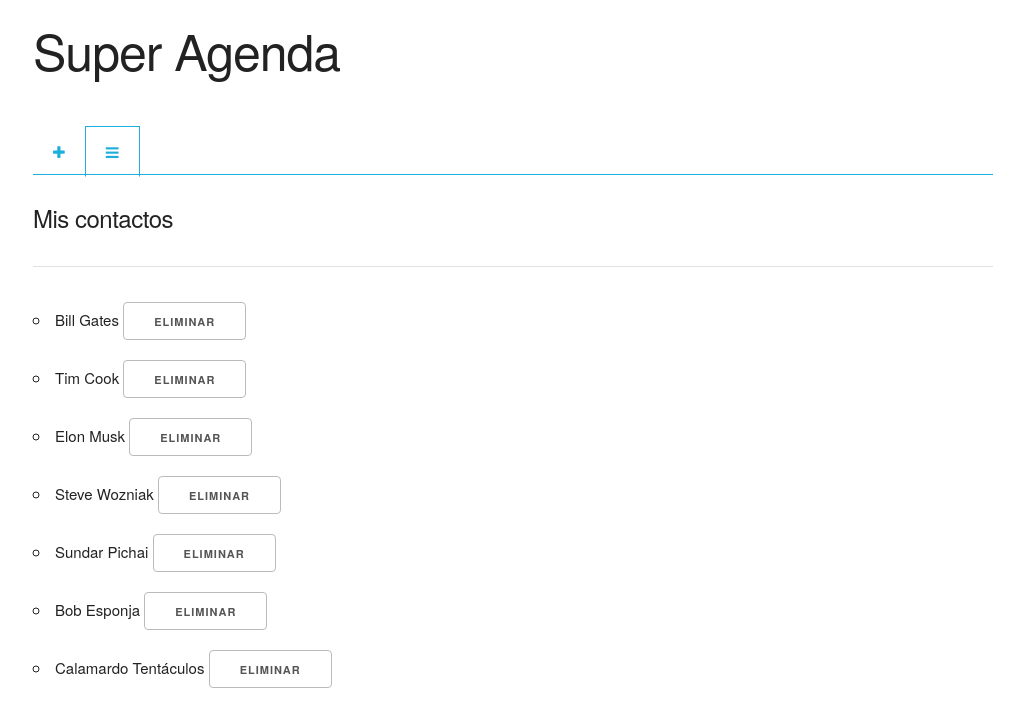
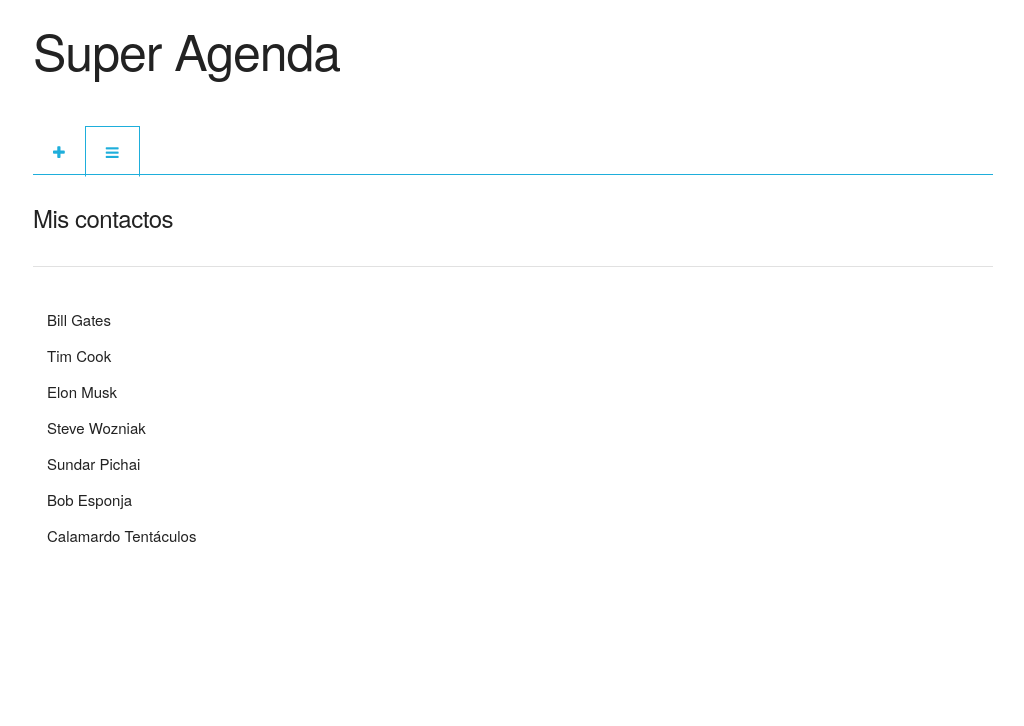
Before and after one commit to vermicida/kc-angular-altran, an Angular app: page /todos in a window 1280 px wide. Shown: the top 726 px of the page, without its empty margins (127-1151 px from the left). Built offline with nearby package versions, Linux system fonts and the light colour scheme; data requests are answered from the project's data file.

Commit message:
Añadimos un componente de detalles de contacto a nuestra agenda

```diff
--- a/src/app/app.module.ts
+++ b/src/app/app.module.ts
@@ -10,6 +10,7 @@ import { ContactosService } from './contactos.service';
 import { FormularioContactoComponent } from './formulario-contacto/formulario-contacto.component';
 import { NuevoContactoComponent } from './nuevo-contacto/nuevo-contacto.component';
 import { MisContactosComponent } from './mis-contactos/mis-contactos.component';
+import { DetallesContactoComponent } from './detalles-contacto/detalles-contacto.component';
 
 @NgModule({
   // En el metadato 'declarations' indicamos todos los componentes, directivas y
@@ -20,7 +21,8 @@ import { MisContactosComponent } from './mis-contactos/mis-contactos.component';
     ListaContactosComponent,
     FormularioContactoComponent,
     NuevoContactoComponent,
-    MisContactosComponent
+    MisContactosComponent,
+    DetallesContactoComponent
   ],
   // En el metadato 'imports' indicamos todos aquellos módulos de los cuáles depende
   // nuestra app para funcionar.
--- /dev/null
+++ b/src/app/detalles-contacto/detalles-contacto.component.html
@@ -0,0 +1,13 @@
+<div *ngIf="contacto">
+  <header>
+    <h5>{{ contacto.nombre }} {{ contacto.apellidos }}</h5>
+    <hr>
+  </header>
+  <div>
+    <span>{{ contacto.telefono }} {{ contacto.email }}</span>
+    <hr>
+  </div>
+  <div>
+    <span>{{ contacto.facebook }} {{ contacto.twitter }}</span>
+  </div>
+</div>
--- /dev/null
+++ b/src/app/detalles-contacto/detalles-contacto.component.ts
@@ -0,0 +1,15 @@
+import { Component, ViewEncapsulation, Input } from '@angular/core';
+
+import { Contacto } from '../contacto';
+
+@Component({
+  selector: 'app-detalles-contacto',
+  templateUrl: './detalles-contacto.component.html',
+  styleUrls: ['./detalles-contacto.component.css'],
+  encapsulation: ViewEncapsulation.None
+})
+export class DetallesContactoComponent {
+
+  @Input() contacto: Contacto;
+
+}
--- a/src/app/lista-contactos/lista-contactos.component.css
+++ b/src/app/lista-contactos/lista-contactos.component.css
@@ -0,0 +1,13 @@
+ul {
+  list-style: none;
+}
+
+li {
+  padding: 6px 14px;
+  margin: 0;
+}
+
+li:hover {
+  background: #f0f0f0;
+  cursor: pointer;
+}
--- a/src/app/lista-contactos/lista-contactos.component.html
+++ b/src/app/lista-contactos/lista-contactos.component.html
@@ -4,8 +4,9 @@
     elementos haya en una colección dada. Además, en cada iteración tenemos
     acceso al elemento que corresponda.
   -->
-  <li *ngFor="let contacto of contactos">
-    {{ contacto.nombre }} {{ contacto.apellidos }}
-    <button (click)="notificarContactoEliminar(contacto)">Eliminar</button>
+  <li
+    *ngFor="let contacto of contactos"
+    (click)="notificarContactoSeleccionado(contacto)">
+      {{ contacto.nombre }} {{ contacto.apellidos }}
   </li>
 </ul>
--- a/src/app/lista-contactos/lista-contactos.component.ts
+++ b/src/app/lista-contactos/lista-contactos.component.ts
@@ -11,7 +11,7 @@ import { Contacto } from '../contacto';
   selector: 'app-lista-contactos',
   templateUrl: './lista-contactos.component.html',
   styleUrls: ['./lista-contactos.component.css'],
-  encapsulation: ViewEncapsulation.None
+  encapsulation: ViewEncapsulation.Emulated
 })
 export class ListaContactosComponent {
 
@@ -19,14 +19,23 @@ export class ListaContactosComponent {
   // un componente padre pueda enlazar datos.
   @Input() contactos: Contacto[];
 
+  @Output() contactoSeleccionado = new EventEmitter<Contacto>();
+
+  notificarContactoSeleccionado(contacto: Contacto): void {
+    this.contactoSeleccionado.emit(contacto);
+  }
+
+  // TODO: Este EventEmitter y manejador los debemos mover
+  // al componente de detalles de contacto cuando esté listo.
+
   // Decoramos con '@Output' aquellos atributos que vayan a
   // emitir datos a un componente padre. Además, estos atributos
   // deben ser de tipo 'EventEmitter<T>'.
-  @Output() botonEliminarPulsado = new EventEmitter<Contacto>();
+  // @Output() botonEliminarPulsado = new EventEmitter<Contacto>();
 
-  notificarContactoEliminar(contacto: Contacto): void {
+  // notificarContactoEliminar(contacto: Contacto): void {
+    // Para emitir un datos, usamos la función 'emit()' del 'EventEmitter'.
+    // this.botonEliminarPulsado.emit(contacto);
+  // }
 
-    // Para emitir un datos, usamos la función 'emit()' del 'EventEmitter'.
-    this.botonEliminarPulsado.emit(contacto);
-  }
 }
--- a/src/app/mis-contactos/mis-contactos.component.html
+++ b/src/app/mis-contactos/mis-contactos.component.html
@@ -2,7 +2,7 @@
   <h5>Mis contactos</h5>
   <hr>
 </header>
-<div>
+<div class="row">
   <!--
     Para instanciar un componente usamos su 'selector' como
     etiqueta HTML. Para enlazar datos al componente hijo, usamos
@@ -16,8 +16,16 @@
     apoyarnos en el pipe 'AsyncPipe'. De esta forma evitamos hacer la
     suscripción manual en el componente.
   -->
-  <app-lista-contactos
-    [contactos]="contactos$ | async"
-    (botonEliminarPulsado)="borrarContacto($event)">
-  </app-lista-contactos>
+  <div class="six columns">
+    <app-lista-contactos
+      [contactos]="contactos$ | async"
+      (contactoSeleccionado)="verDetallesContacto($event)">
+    </app-lista-contactos>
+  </div>
+
+  <div class="six columns">
+    <app-detalles-contacto
+      [contacto]="contactoSeleccionado">
+    </app-detalles-contacto>
+  </div>
 </div>
--- a/src/app/mis-contactos/mis-contactos.component.ts
+++ b/src/app/mis-contactos/mis-contactos.component.ts
@@ -14,6 +14,7 @@ import { Contacto } from '../contacto';
 export class MisContactosComponent implements OnInit {
 
   contactos$: Observable<Contacto[]>;
+  contactoSeleccionado: Contacto;
 
   constructor(private _contactosService: ContactosService) { }
 
@@ -21,9 +22,16 @@ export class MisContactosComponent implements OnInit {
     this.contactos$ = this._contactosService.obtenerContactos();
   }
 
-  borrarContacto(contacto: Contacto): void {
+  verDetallesContacto(contacto: Contacto): void {
+    this.contactoSeleccionado = contacto;
+  }
+
+  // TODO: Este manejador lo debemos mover al componente
+  // de detalles de contacto cuando esté listo.
+
+  // borrarContacto(contacto: Contacto): void {
     // this._contactosService.eliminarContacto(contacto);
     // this.listaContactos = this._contactosService.obtenerContactos();
-  }
+  // }
 
 }
```
Also changed, not shown: src/app/detalles-contacto/detalles-contacto.component.css (added), 1 other file (tests, documents, lock files or other folders).
